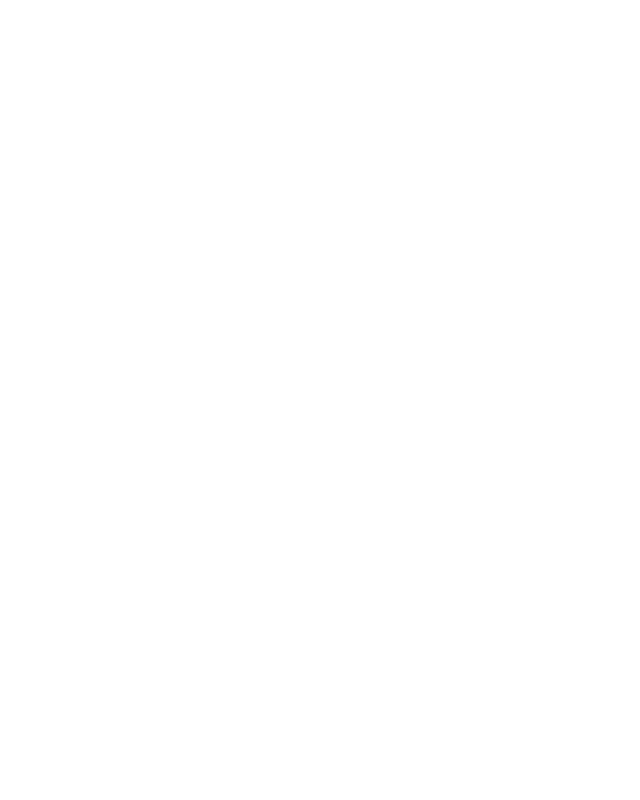
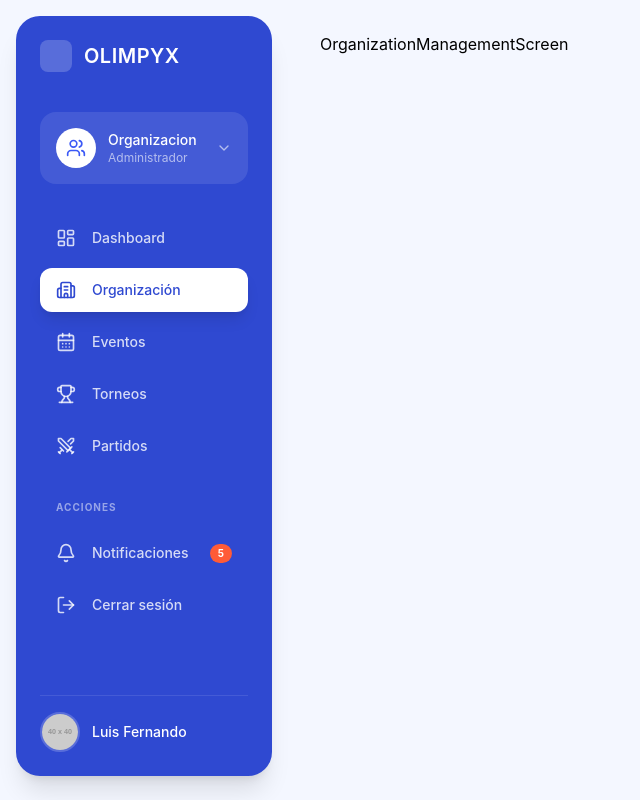
Before and after one commit to Sysari-Dev/Olimpyx-Frontend, a React (Vite) app: page /admin/organizacion in a window 1280 px wide. Before the commit this address had no page. Shown: the whole page, without its empty margins (0-640 px from the left). Built offline with nearby package versions, Linux system fonts and the light colour scheme.

Commit message:
Feat: Creación de intereacción con items de sidebar

```diff
--- a/src/core/router/AppRouter.tsx
+++ b/src/core/router/AppRouter.tsx
@@ -9,6 +9,10 @@ import MatchLiveScreen from '@features/public/screens/MatchLiveScreen';
 import DashboardScreen from '@features/admin/screens/DashboardScreen';
 import EventManagementScreen from '@features/admin/screens/EventManagementScreen';
 import LoginScreen from '@features/auth/screens/LoginScreen';
+import OrganizationManagementScreen from '@features/admin/screens/OrganizationManagementScreen';
+import TeamManagementScreen from '@features/admin/screens/TeamManagementScreen';
+import MatchSchedulerScreen from '@features/admin/screens/MatchSchedulerScreen';
+import TournamentManagementScreen from '@features/admin/screens/TournamentManagementScreen';
 
 export const AppRouter = () => {
   return (
@@ -25,6 +29,10 @@ export const AppRouter = () => {
         <Route path="/admin" element={<AdminLayout />}>
           <Route index element={<DashboardScreen />} />
           <Route path="eventos" element={<EventManagementScreen />} />
+          <Route path="organizacion" element={<OrganizationManagementScreen />} />
+          <Route path="equipos" element={<TeamManagementScreen />} />
+          <Route path="partidos" element={<MatchSchedulerScreen />} />
+          <Route path="torneos" element={<TournamentManagementScreen />} />
         </Route>
       </Routes>
     </BrowserRouter>
--- /dev/null
+++ b/src/features/admin/screens/OrganizationManagementScreen.tsx
@@ -0,0 +1,9 @@
+import React from 'react'
+
+function OrganizationManagementScreen() {
+  return (
+    <div>OrganizationManagementScreen</div>
+  )
+}
+
+export default OrganizationManagementScreen
--- a/src/shared/components/molecules/NavItem.tsx
+++ b/src/shared/components/molecules/NavItem.tsx
@@ -1,25 +1,37 @@
+import { NavLink } from 'react-router-dom';
+
 interface NavItemProps {
   icon: React.ReactNode;
   label: string;
-  active?: boolean;
+  to: string;
   badge?: number;
+  end?: boolean;
 }
 
-const NavItem = ({ icon, label, active = false, badge }: NavItemProps) => (
-  <div className={`
-    flex items-center justify-between px-4 py-3 rounded-xl cursor-pointer transition-all
-    ${active ? 'bg-white text-[#3b59f6] shadow-lg' : 'hover:bg-white/10 text-white/80'}
-  `}>
+const NavItem = ({ icon, label, to, badge, end }: NavItemProps) => {
+  return (
+    <NavLink
+      to={to}
+      end={end}
+      className={({ isActive }) => `
+        flex items-center justify-between px-4 py-3 rounded-xl transition-all
+        ${isActive
+          ? 'bg-white text-primary shadow-lg'
+          : 'text-white/80 hover:bg-white/10 hover:text-white'
+        }
+      `}
+    >
       <div className="flex items-center gap-4">
         {icon}
         <span className="text-sm font-medium">{label}</span>
       </div>
       {badge && (
-      <span className="bg-red-500 text-white text-[10px] font-bold px-2 py-0.5 rounded-full">
+        <span className="bg-[#ff5b37] text-white text-[10px] font-bold px-2 py-0.5 rounded-full">
           {badge}
         </span>
       )}
-  </div>
+    </NavLink>
   );
+};
 
-export default NavItem
+export default NavItem;
--- a/src/shared/components/organisms/Sidebar.tsx
+++ b/src/shared/components/organisms/Sidebar.tsx
@@ -7,7 +7,7 @@ import {
   LogOut,
   Users,
   ChevronDown,
-  Bell
+  Bell,
 } from "lucide-react";
 import NavItem from "@molecules/NavItem";
 
@@ -34,20 +34,45 @@ const Sidebar = () => {
         <NavItem
           icon={<LayoutDashboard size={20} />}
           label="Dashboard"
-          active
+          to="/admin"
+          end
         />
-        <NavItem icon={<Building2 size={20} />} label="Organización" />
-        <NavItem icon={<CalendarDays size={20} />} label="Eventos" />
-        <NavItem icon={<Trophy size={20} />} label="Torneos" />
-        <NavItem icon={<Swords size={20} />} label="Partidos" />
-
+        <NavItem
+          icon={<Building2 size={20} />}
+          label="Organización"
+          to="/admin/organizacion"
+        />
+        <NavItem
+          icon={<CalendarDays size={20} />}
+          label="Eventos"
+          to="/admin/eventos"
+        />
+        <NavItem
+          icon={<Trophy size={20} />}
+          label="Torneos"
+          to="/admin/torneos"
+        />
+        <NavItem
+          icon={<Swords size={20} />}
+          label="Partidos"
+          to="/admin/partidos"
+        />
         <div className="pt-6 pb-2">
           <p className="text-[10px] uppercase tracking-widest text-white/50 font-bold px-4">
             Acciones
           </p>
         </div>
-        <NavItem icon={<Bell size={20} />} label="Notificaciones" badge={5}/>
-        <NavItem icon={<LogOut size={20} />} label="Cerrar sesión" />
+        <NavItem
+          icon={<Bell size={20} />}
+          label="Notificaciones"
+          to="/admin/notificaciones"
+          badge={5}
+        />
+        <NavItem
+          icon={<LogOut size={20} />}
+          label="Cerrar sesión"
+          to="/login"
+        />
       </nav>
       <div className="flex items-center justify-between pt-4 border-t border-white/10">
         <div className="flex items-center gap-3">
```
Lines whose indentation alone changed are shown as unchanged.
